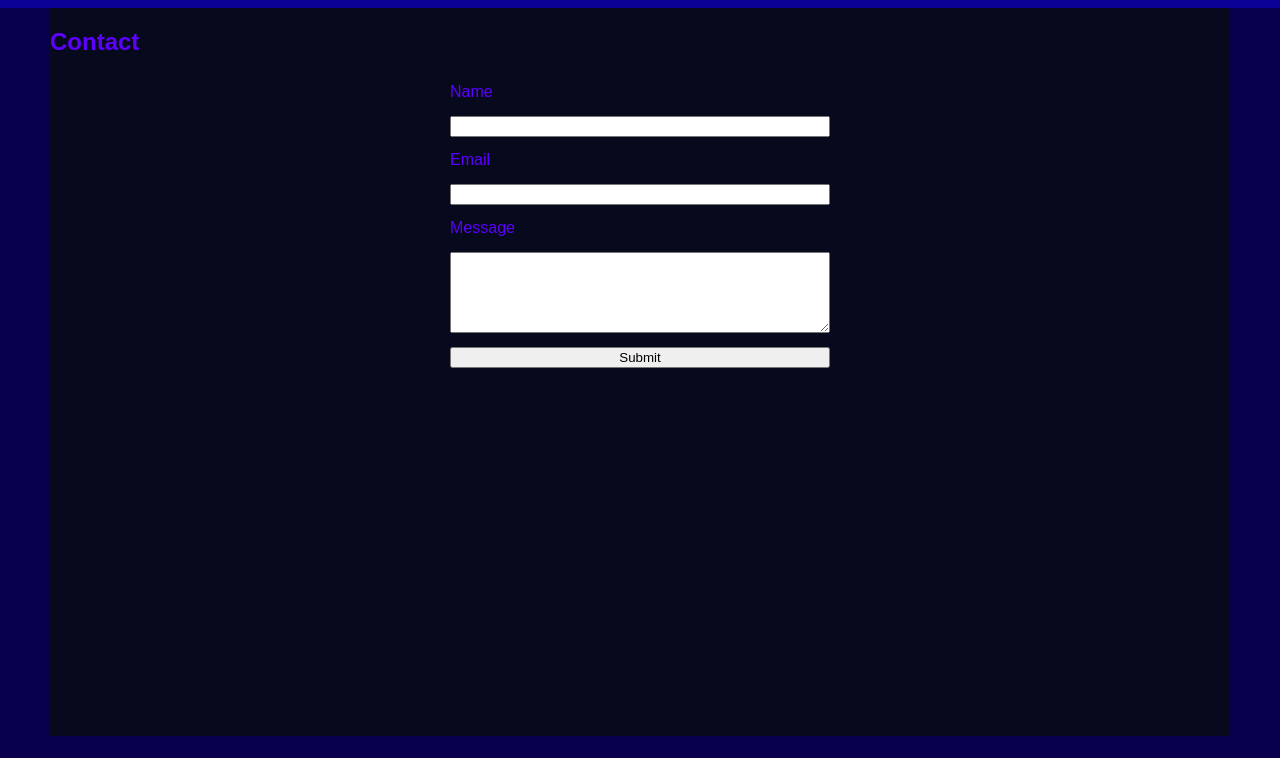
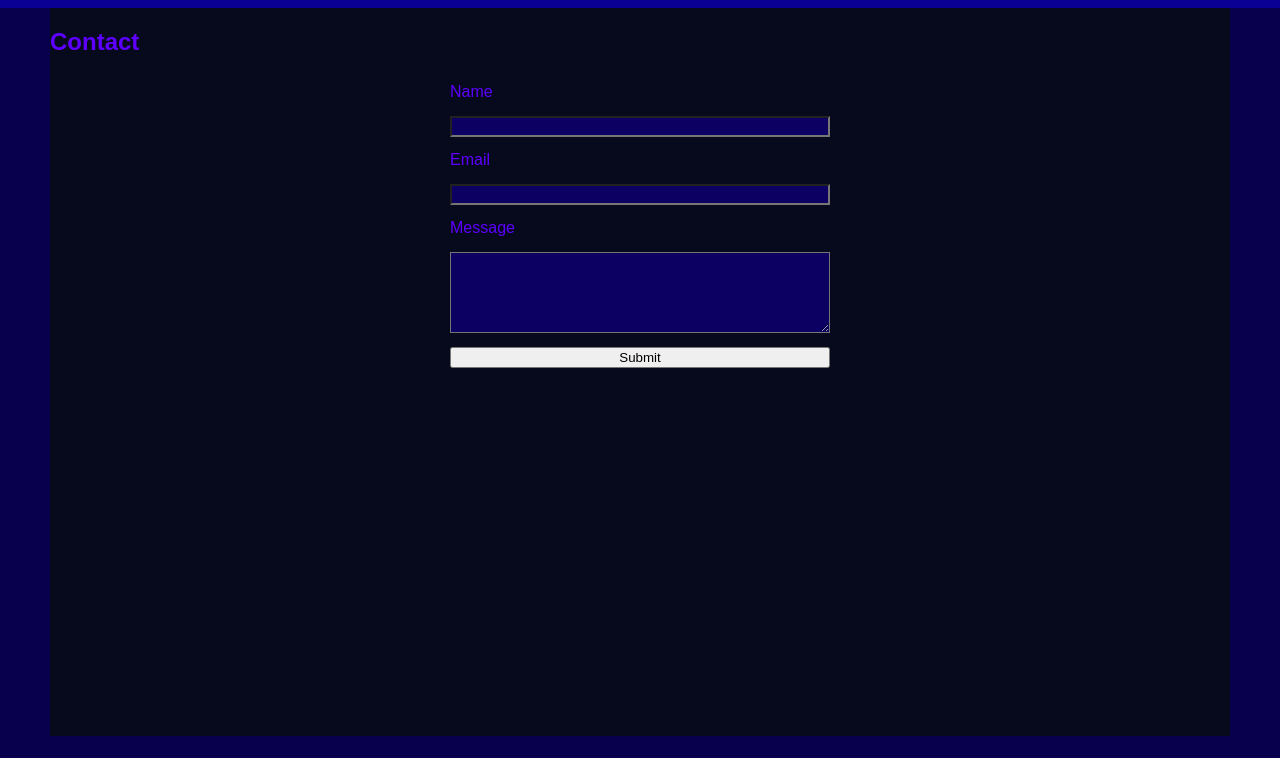
Before and after one commit to avithew/block12, a plain HTML site: page contact.html in a window 1280 px wide. Shown: the part 42-800 px from the top of the page. Drawn offline with Linux system fonts and the light colour scheme.

Commit message:
contact page css changes

```diff
--- a/style.css
+++ b/style.css
@@ -97,3 +97,10 @@ img {
   grid-column: c2 / c3;
   grid-row: r1 / r2;
 }
+
+input[type="text"],
+input[type="email"],
+textarea {
+  background-color: rgb(12, 0, 99);
+  color: aliceblue;
+}
```
